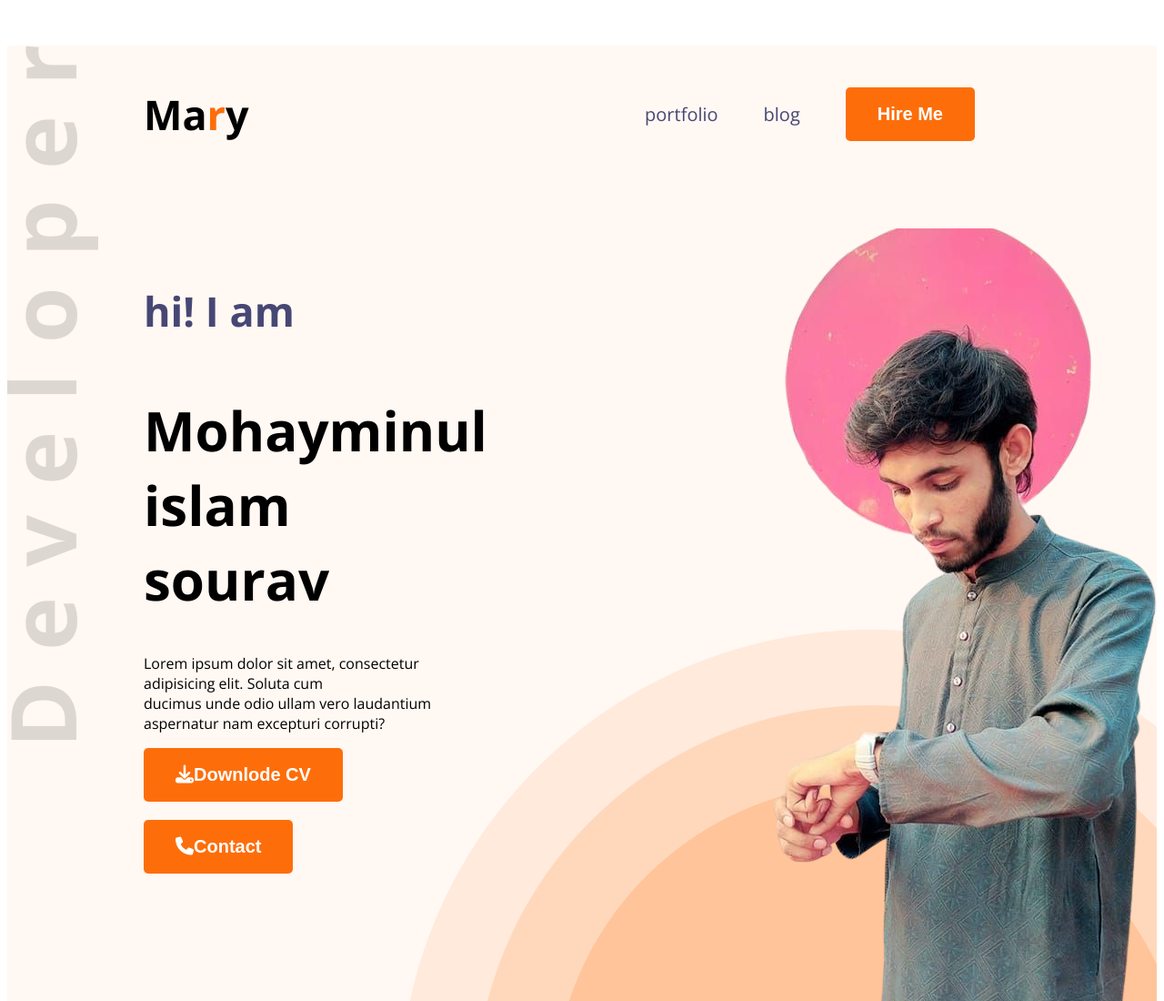
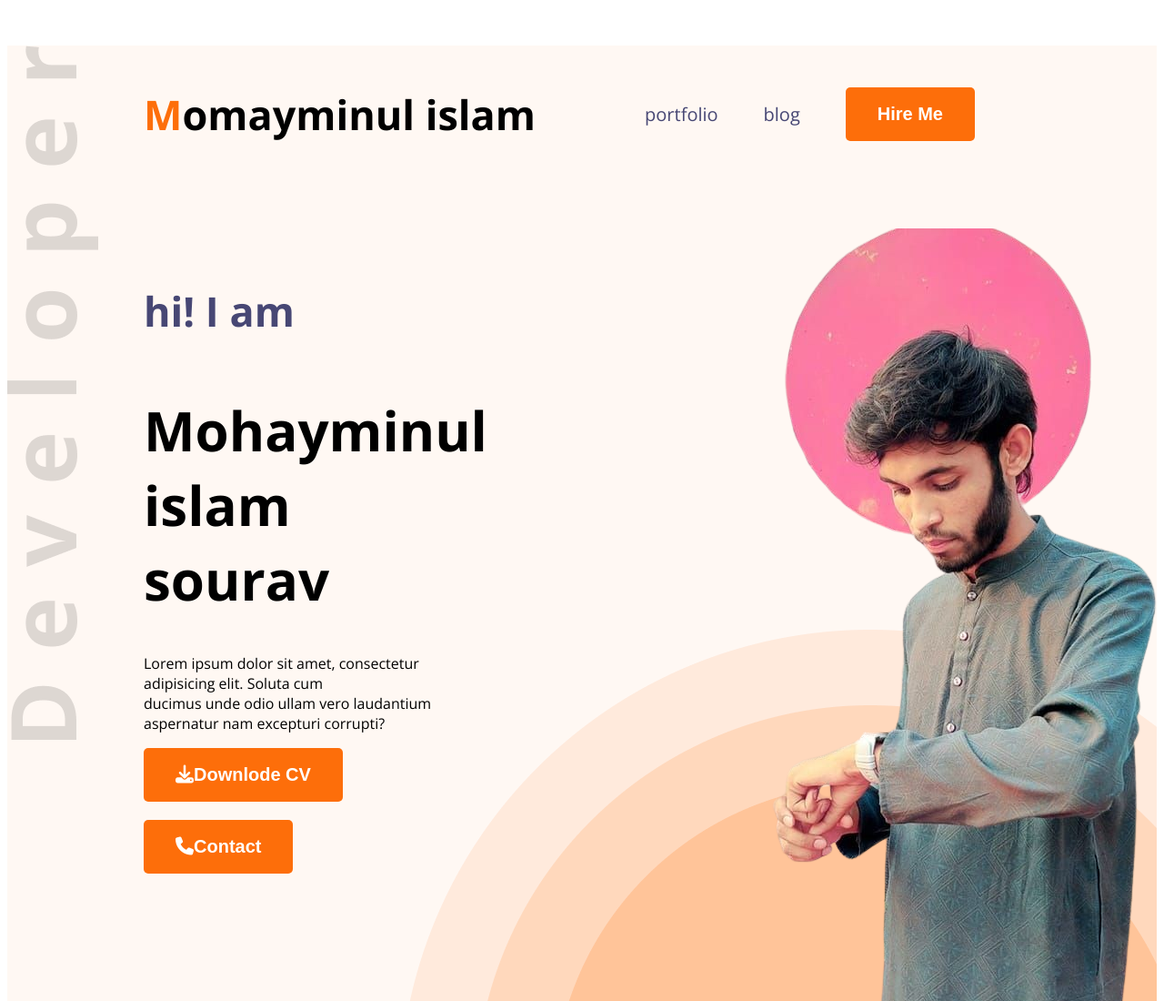
Before and after one commit to mohayminul-bd/first-web-portfolio, a plain HTML site: page index.html in a window 1280 px wide. Shown: the top 1100 px of the page at 91% size. Drawn offline with nearby package versions, Linux system fonts and the light colour scheme.

Commit message:
added code modify

```diff
--- a/index.html
+++ b/index.html
@@ -13,7 +13,7 @@
 <body class="open-sans-normal">
     <header class="header secondary-bg">
         <nav>
-            <h3 class="nav-title">Ma<span class="text-primary">r</span>y</h3>
+            <h3 class="nav-title"><span class="text-primary">M</span>omayminul islam </h3>
             <ul>
                 <li><a class="dark-2" href="">portfolio</a></li>
                 <li><a class="dark-2" href="">blog</a></li>
--- a/styles/style.css
+++ b/styles/style.css
@@ -15,9 +15,7 @@
 .secondary-bg{
     background-color: #fff8f3;
 }
-.text-primary{
-    color: #FD6E0A;
-}
+
 .dark-2{
     color: #474774;
 }
@@ -40,6 +38,9 @@
     color: #757575;
 }
 /* nav styles */
+.text-primary{
+    color: #FD6E0A;
+}
 nav{
     display: flex;
     align-items: center;
```
